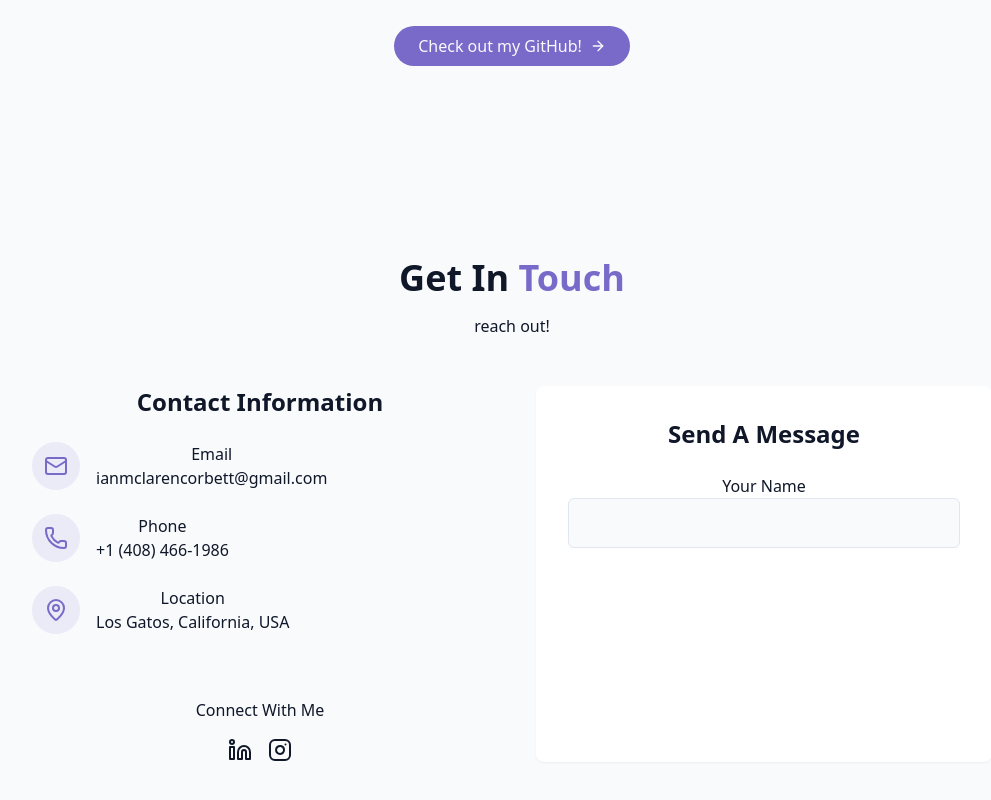
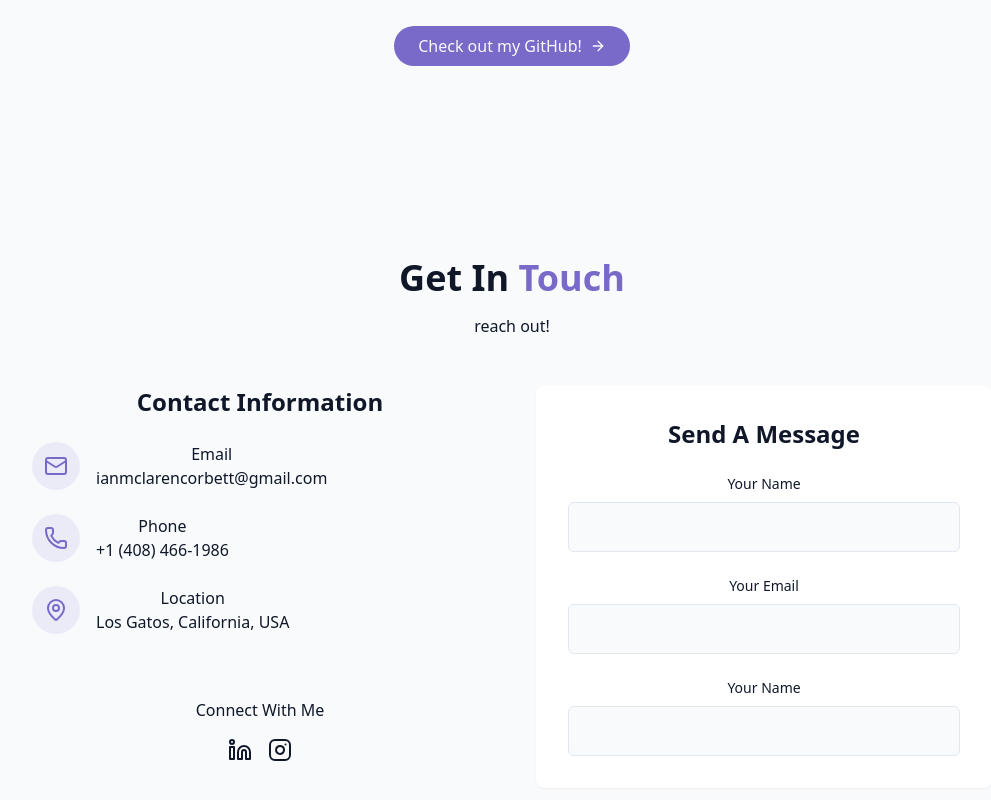
Before and after one commit to iancorbett/reactPortfolio, a React (Vite) app: page / in a window 1280 px wide. Shown: the part 2986-3786 px from the top of the page, without its empty margins (128-1119 px from the left). Built offline with nearby package versions, Linux system fonts and the light colour scheme.

Commit message:
add email to form

```diff
--- a/src/components/ContactSection.jsx
+++ b/src/components/ContactSection.jsx
@@ -75,7 +75,44 @@
 
                 <form action="" className="space-y-6">
                     <div>
-                        <label htmlFor="name">Your Name</label>
+                        <label
+                        htmlFor="name"
+                        className="block text-sm font-medium mb-2"
+                        >
+                            Your Name
+                        </label>
+                        <input
+                        type="text"
+                        id="name"
+                        name="name"
+                        required
+                        className="w-full px-4 py-3 rounded-md border border-input bg-background focus:outline-hidden focus:ring-2 focus:ring-primary"
+                        placeholder=""
+                         />
+                    </div>
+                    <div>
+                        <label
+                        htmlFor="email"
+                        className="block text-sm font-medium mb-2"
+                        >
+                            Your Email
+                        </label>
+                        <input
+                        type="email"
+                        id="email"
+                        name="email"
+                        required
+                        className="w-full px-4 py-3 rounded-md border border-input bg-background focus:outline-hidden focus:ring-2 focus:ring-primary"
+                        placeholder=""
+                         />
+                    </div>
+                    <div>
+                        <label
+                        htmlFor="name"
+                        className="block text-sm font-medium mb-2"
+                        >
+                            Your Name
+                        </label>
                         <input
                         type="text"
                         id="name"
```
